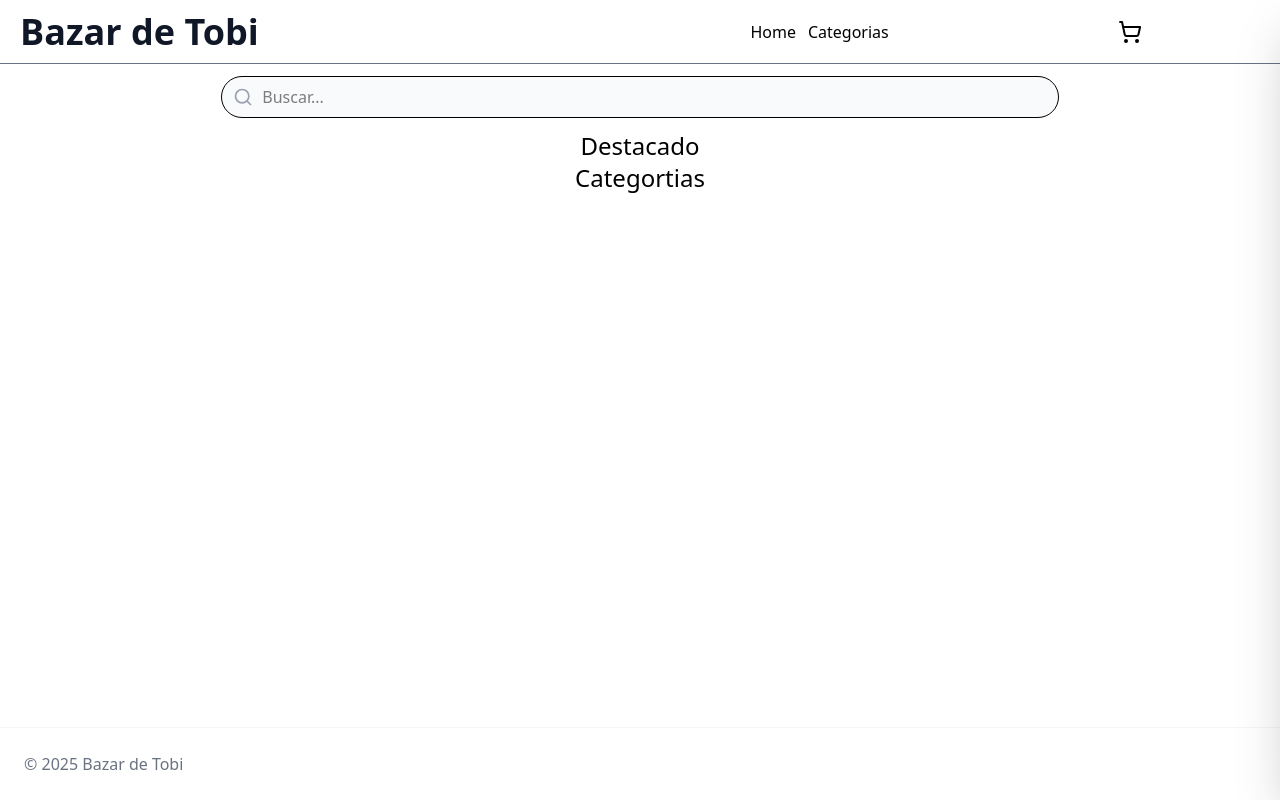
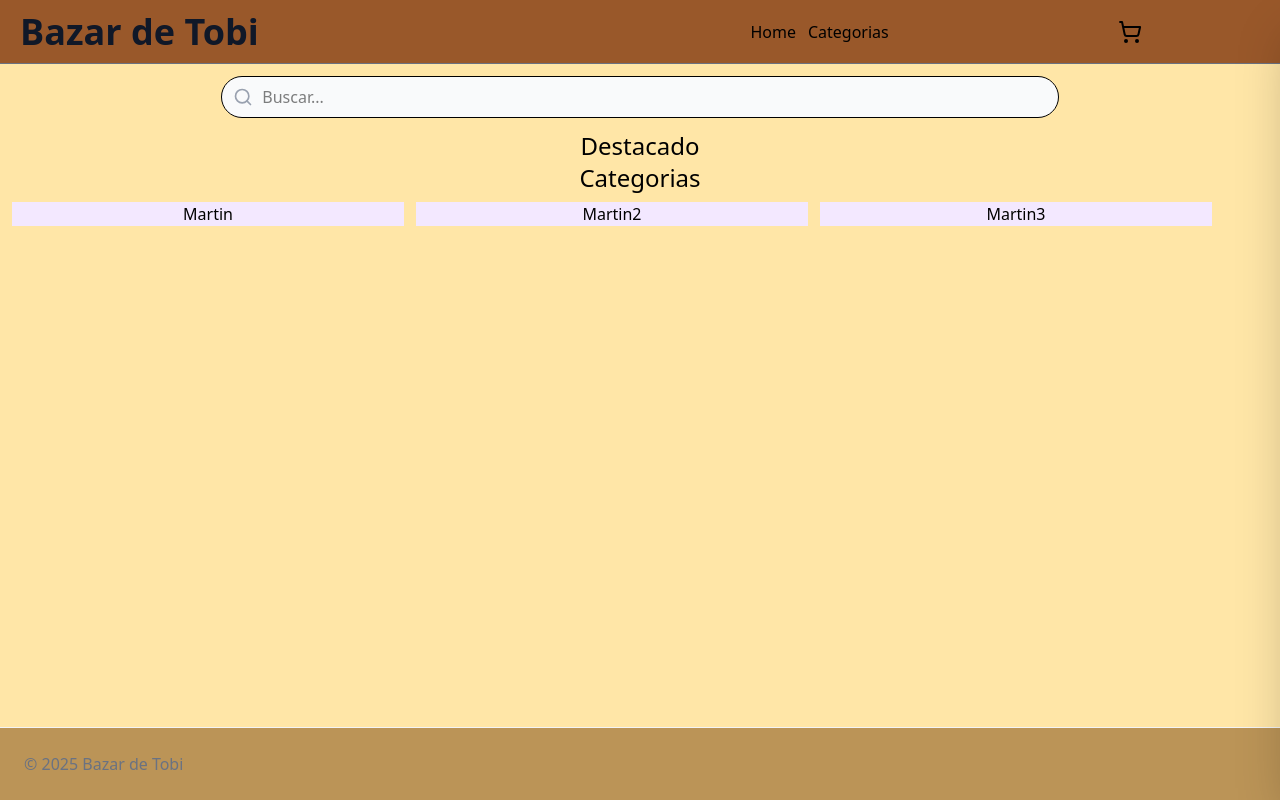
Before and after one commit to Granth-Atuin/BazarDeToby, a React (Vite) app in the folder bazar-de-toby/: page / in a window 1280 px wide. Built offline with nearby package versions, Linux system fonts and the light colour scheme.

Commit message:
Agregar colores en home, navbar, footer y app

```diff
--- a/bazar-de-toby/src/App.jsx
+++ b/bazar-de-toby/src/App.jsx
@@ -11,7 +11,7 @@ import List from "./pages/list";
 
 export default function App() {
   return (
-    <div className="flex flex-col w-screen min-h-screen">
+    <div className="flex flex-col w-screen min-h-screen bg-[#FFE6A7]">
       <Navbar />
       <div className="flex-1">
         <Routes>
--- a/bazar-de-toby/src/components/Footer.jsx
+++ b/bazar-de-toby/src/components/Footer.jsx
@@ -2,7 +2,7 @@
 function Footer() {
     return (
         //🌱 el primer class pasarlo a style y ponerlo en .footer
-        <footer className="border-t border-gray-100 p-6 mt-8 text-ms text-gray-500">
+        <footer className="border-t border-gray-100 p-6 mt-8 text-ms text-gray-500 bg-[#BB9457]">
             <span>&#169; {new Date().getFullYear()} Bazar de Tobi</span>
         </footer>
     )
--- a/bazar-de-toby/src/components/Navbar.jsx
+++ b/bazar-de-toby/src/components/Navbar.jsx
@@ -10,7 +10,7 @@ function Navbar() {
 
   return (
     /*🌱 el primer class pasarlo a style cy ponerlo en .header*/
-    <div className="h-16 w-full flex items-center justify-between border-b border-gray-500 px-5">
+    <div className="h-16 w-full flex items-center justify-between border-b border-gray-500 px-5 bg-[#99582A]">
       <span className="font-semibold text-gray-900 text-4xl">Bazar de Tobi</span>
       <nav className="w-1/2 flex flex-row items-center justify-around">
         <div className="links flex gap-3">
--- a/bazar-de-toby/src/pages/Home.jsx
+++ b/bazar-de-toby/src/pages/Home.jsx
@@ -1,4 +1,5 @@
 import SearchBar from "../components/BarraBusqueda"
+import ProductCard from "../components/ProductCard"
 
 function Home (){
   //🌱agregar luego las funciones con script
@@ -10,9 +11,20 @@ function Home (){
         {/*🌱 Agregar carousel*/}
       </div>
       <div className="text-center">
-        <p className="sub-division text-2xl">Categortias</p>
+        <p className="sub-division text-2xl">Categorias</p>
         {/*🌱 Agregar cuadricula*/}
-      </div>
+          <div className="w-300 grid grid-cols-2 md:grid-cols-3 gap-3 my-2 mx-full">
+              <div className="bg-purple-100 text-center">
+                  <p className="text-2x1">Martin</p>
+              </div>
+             <div className="bg-purple-100">
+                  <p className="text-2x1">Martin2</p>
+              </div>
+              <div className="bg-purple-100">
+                  <p className="text-2x1">Martin3</p>
+               </div>
+            </div>
+        </div>
     </div>
   )
 }
```
